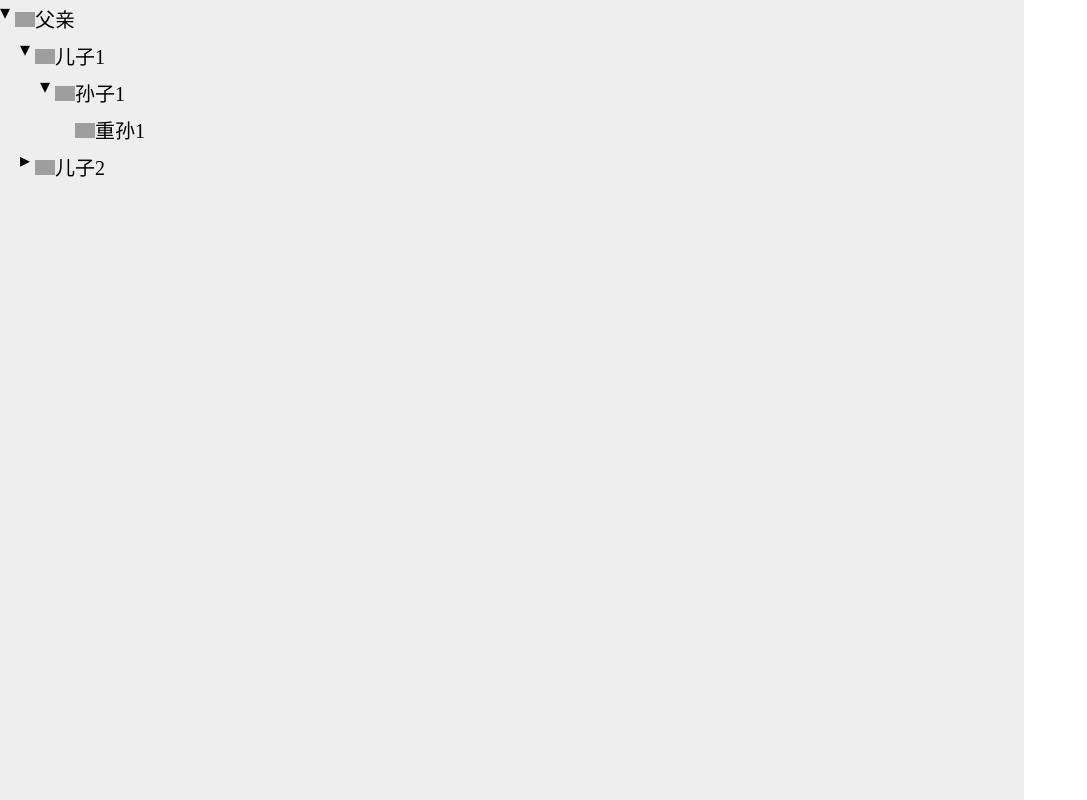
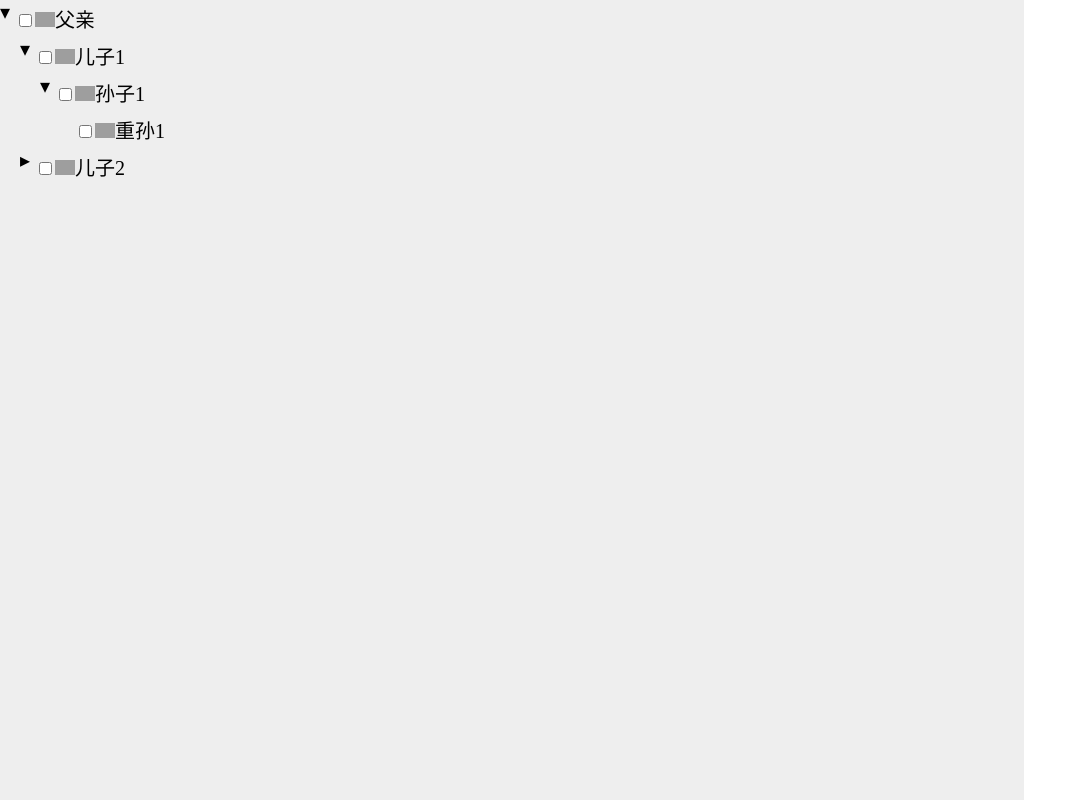
Before and after one commit to Cherish0207/crx-react-tree, a React app: page / in a window 1280 px wide. Shown: the whole page, without its empty margins (0-1087 px from the left). Built offline with nearby package versions, Linux system fonts and the light colour scheme; grey boxes are pictures that could not be loaded.

Commit message:
5.4 选中/取消/全选等功能-parent

```diff
--- a/src/components/tree-node.tsx
+++ b/src/components/tree-node.tsx
@@ -10,7 +10,7 @@ class TreeNode extends React.Component<Props> {
   }
   render() {
     let {
-      data: { name, children, collapsed = false, key },
+      data: { name, children, collapsed = false, checked = false, key },
     } = this.props;
     let caret, icon;
     if (children) {
@@ -40,6 +40,11 @@ class TreeNode extends React.Component<Props> {
         <div className="inner">
           {caret}
           <span className="content">
+            <input
+              type="checkbox"
+              checked={checked}
+              onChange={() => this.props.onCheck(key)}
+            />
             <img style={{ width: 20 }} src={icon} />
             {name}
           </span>
@@ -48,6 +53,7 @@ class TreeNode extends React.Component<Props> {
           <div className="children">
             {children.map((item: TreeData) => (
               <TreeNode
+                onCheck={this.props.onCheck}
                 onCollapse={this.props.onCollapse}
                 key={item.key}
                 data={item}
--- a/src/components/tree.tsx
+++ b/src/components/tree.tsx
@@ -17,15 +17,16 @@ class Tree extends React.Component<Props, State> {
     this.keyToNodeMap = {};
     this.keyToNodeMap[data.key] = data;
     if (data.children && data.children.length > 0) {
-      this.walk(data.children);
+      this.walk(data.children, data);
     }
     this.setState({ data: this.state.data });
   };
-  walk = (children: TreeData[]) => {
+  walk = (children: TreeData[], data: TreeData) => {
     children.forEach((item: TreeData) => {
+      item.parent = data;
       this.keyToNodeMap[item.key] = item;
       if (item.children && item.children.length > 0) {
-        this.walk(item.children);
+        this.walk(item.children, item);
       }
     });
   };
@@ -37,11 +38,48 @@ class Tree extends React.Component<Props, State> {
       this.buildKeyMap();
     }
   };
+  onCheck = (key: string) => {
+    let data: TreeData = this.keyToNodeMap[key];
+    if (data) {
+      data.checked = !data.checked;
+      if (data.checked) {
+        this.checkChildren(data.children, true);
+        this.checkParentCheckAll(data.parent);
+      } else {
+        this.checkChildren(data.children, false);
+        this.checkParent(data.parent, false);
+      }
+      this.setState({ data: this.state.data });
+    }
+  };
+  checkParentCheckAll = (parent: TreeData) => {
+    while (parent) {
+      parent.checked = parent.children.every((item) => item.checked);
+      parent = parent.parent;
+    }
+  };
+  checkParent = (parent: TreeData, checked: boolean) => {
+    // 可以优化,不用找到顶点 只需要找到当前节点和传入的状态一致就可以停止递归查找了
+    while (parent) {
+      parent.checked = checked;
+      parent = parent.parent;
+    }
+  };
+  checkChildren = (children: Array<TreeData> = [], checked: boolean) => {
+    children.forEach((item: TreeData) => {
+      item.checked = checked;
+      this.checkChildren(item.children, checked);
+    });
+  };
   render() {
     return (
       <div className="tree">
         <div className="tree-nodes">
-          <TreeNode onCollapse={this.onCollapse} data={this.props.data} />
+          <TreeNode
+            onCheck={this.onCheck}
+            onCollapse={this.onCollapse}
+            data={this.props.data}
+          />
         </div>
       </div>
     );
--- a/src/typings.tsx
+++ b/src/typings.tsx
@@ -5,13 +5,15 @@ export interface TreeData {
   type: string;
   collapsed: boolean;
   children?: TreeData[]; // ?:表示可选属性,可以给也可以不给
-  // parent: TreeData;
+  parent?: TreeData;
+  checked?: boolean;
 }
 
 // 接口类型,可以用来装饰或者说约束组件属性对象
 export interface Props {
   data: TreeData;
   onCollapse: any;
+  onCheck: any;
 }
 export interface State {
   data: TreeData;
```
